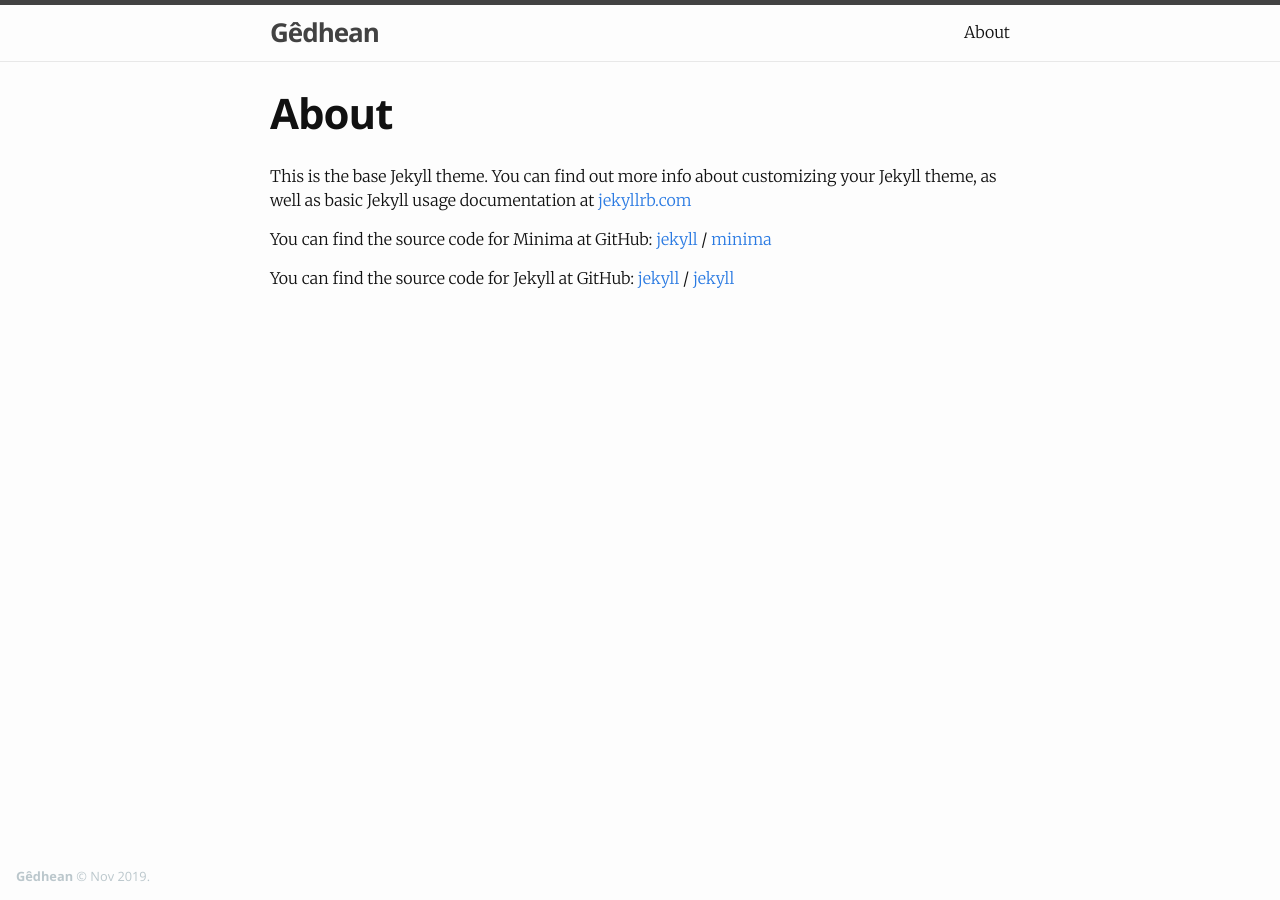
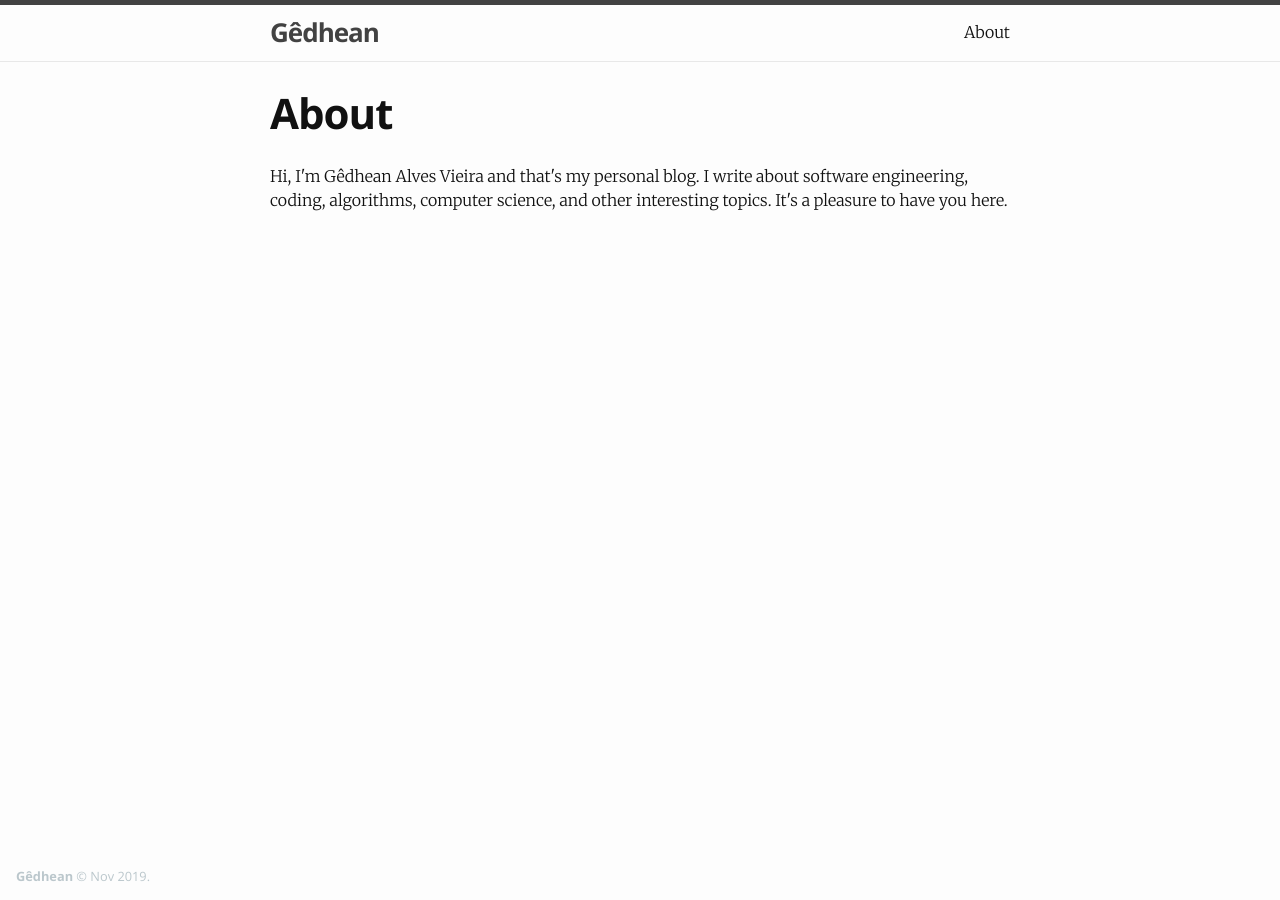
Before and after one commit to gedhean/gedhean.github.io, a Jekyll site: the page built from about.markdown, in a window 1280 px wide. Built offline with Jekyll 4.4.1, drawn with Linux system fonts in a browser that asks for light colours.

Commit message:
use site description

```diff
--- a/about.markdown
+++ b/about.markdown
@@ -4,15 +4,4 @@ title: About
 permalink: /about/
 ---
 
-This is the base Jekyll theme. You can find out more info about customizing your Jekyll theme, as well as basic Jekyll usage documentation at [jekyllrb.com](https://jekyllrb.com/)
-
-You can find the source code for Minima at GitHub:
-[jekyll][jekyll-organization] /
-[minima](https://github.com/jekyll/minima)
-
-You can find the source code for Jekyll at GitHub:
-[jekyll][jekyll-organization] /
-[jekyll](https://github.com/jekyll/jekyll)
-
-
-[jekyll-organization]: https://github.com/jekyll
+{{- site.description | escape -}}
```
